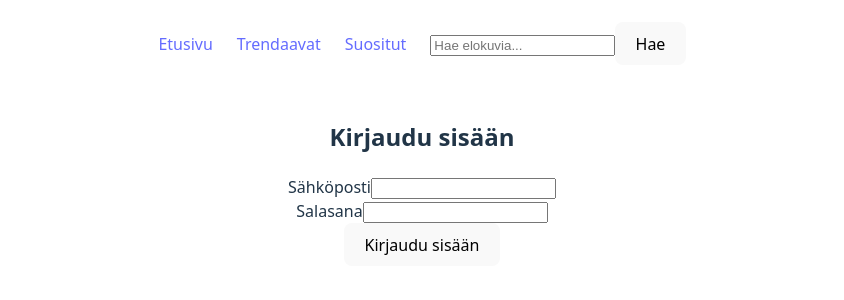
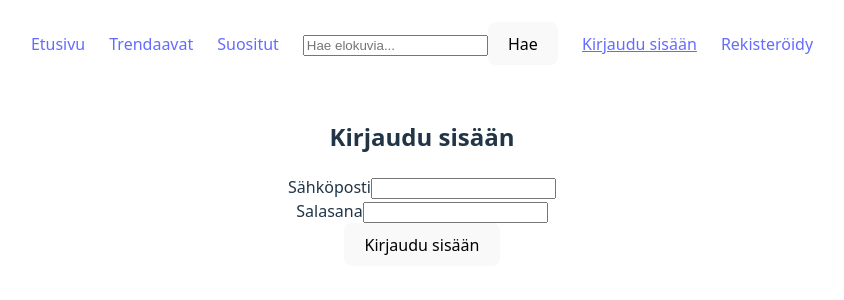
Before and after one commit to SPO15WebProject/SPO_15_Web_Project, a React (Vite) app: page /login in a window 1280 px wide. Shown: the top 300 px of the page, without its empty margins (218-1062 px from the left). Built offline with nearby package versions, Linux system fonts and the light colour scheme.

Commit message:
Lisätty kirjautumistila ja uloskirjautuminen

```diff
--- a/src/components/Navbar/Navbar.jsx
+++ b/src/components/Navbar/Navbar.jsx
@@ -4,6 +4,13 @@ import { NavLink, useNavigate } from 'react-router-dom'
 function Navbar() {
   const [searchText, setSearchText] = useState('')
   const navigate = useNavigate()
+
+  const user = JSON.parse(localStorage.getItem('user'))
+
+  const logout = () => {
+    localStorage.removeItem('user')
+    window.location.reload()
+  }
 
   // Siirrytään hakutulossivulle käyttäjän antamalla hakusanalla.
   const handleSearch = (event) => {
@@ -39,7 +46,27 @@ function Navbar() {
         />
         <button type="submit">Hae</button>
       </form>
-    </nav>
+
+      {user ? (
+        <>
+        <span>Tervetuloa, {user.nickname}</span>
+
+        <button onClick={logout}>
+          Kirjaudu ulos
+        </button>
+        </>
+      ) : (
+        <>
+        <NavLink to="/login">
+        Kirjaudu sisään
+        </NavLink>
+
+        <NavLink to="/register">
+        Rekisteröidy
+        </NavLink>
+        </>
+      )}
+  </nav>
   )
 }
 
--- a/src/pages/Loginpage/LoginPage.jsx
+++ b/src/pages/Loginpage/LoginPage.jsx
@@ -17,6 +17,13 @@ function LoginPage() {
                     password
                 }
             )
+
+            localStorage.setItem(
+                'user',
+                JSON.stringify(response.data)
+            )
+
+            window.location.reload()
 
             setMessage('Kirjautuminen onnistui!')
             console.log(response.data)
```
